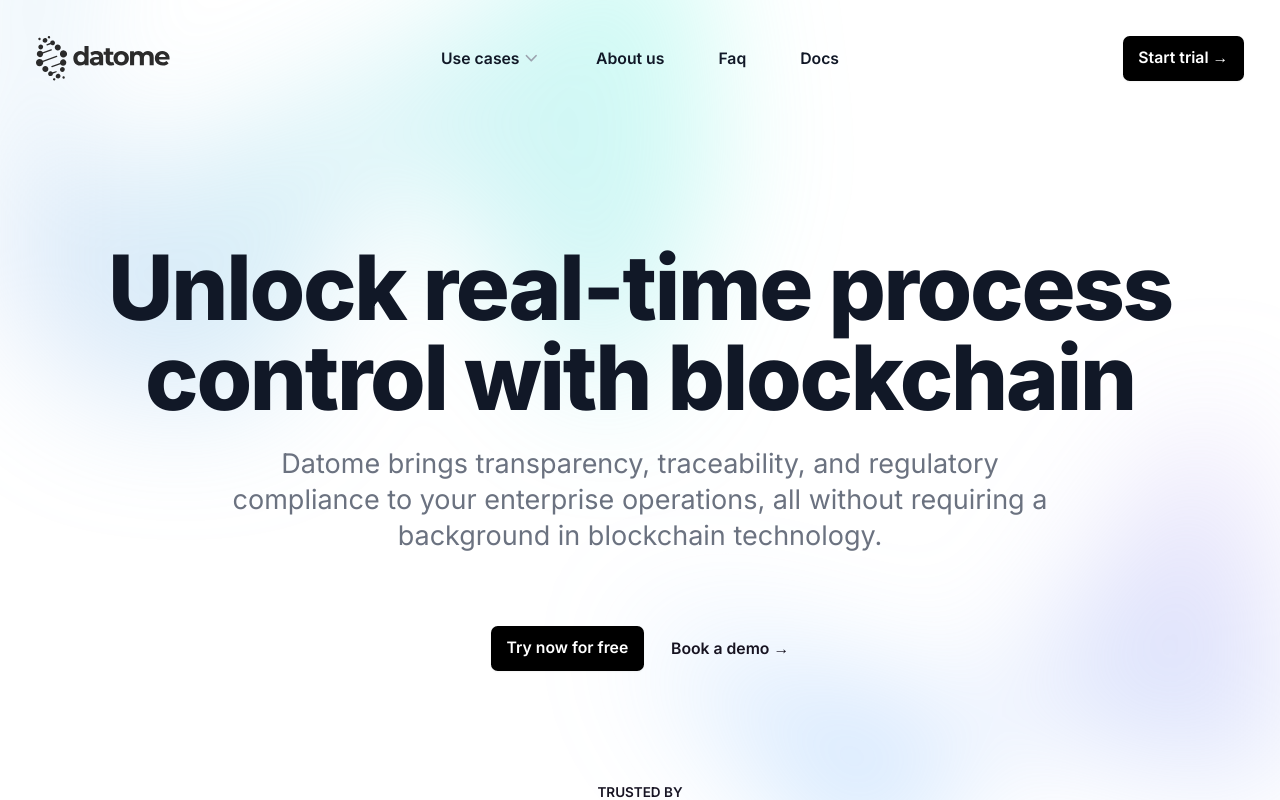
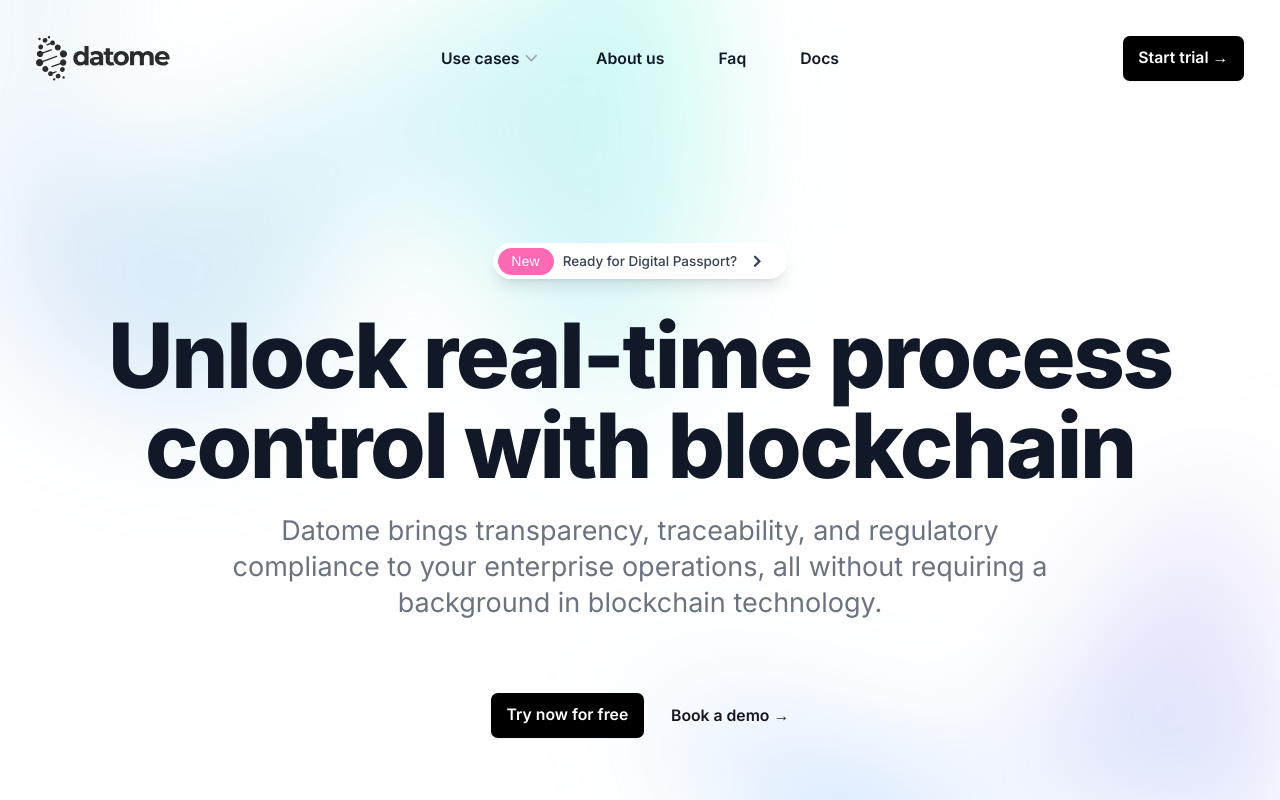
Before and after one commit to devbewill/chainkpr, a Next.js app: page / in a window 1280 px wide. Shown: the top 800 px of the page. Built offline with nearby package versions, Linux system fonts and the light colour scheme.

Commit message:
readded widget link in hero section

```diff
--- a/src/components/Announcement.js
+++ b/src/components/Announcement.js
@@ -3,7 +3,7 @@ export default function Announcement() {
     <div className="bg-primary px-4 py-1 text-white">
       <p className="text-center text-sm font-medium">
         Ready for Digital Passport?
-        <a href="#" className="inline-block underline px-1">
+        <a href="/article/usecase-dpp" className="inline-block underline px-1">
           Check the right way
         </a>
       </p>
--- a/src/components/Hero.js
+++ b/src/components/Hero.js
@@ -17,9 +17,9 @@ export default function Hero() {
           </div>
           <div className="pt-20">
             <div className="max-w-7xl mx-auto mt-5 lg:mt-20 text-center">
-              {/* <a
-                href="#"
-                className="inline-flex justify-between items-center py-1 px-1 pr-4 mb-7 text-xs text-gray-700 bg-white rounded-full  hover:bg-gray-200"
+              <a
+                href="/article/usecase-dpp"
+                className="inline-flex justify-between items-center py-1 px-1 pr-4 mb-7 text-xs text-gray-700 bg-white shadow-lg rounded-full  hover:bg-gray-200"
                 role="alert"
               >
                 <span class=" bg-primary rounded-full text-white px-3 py-1 mr-2">
@@ -38,7 +38,7 @@ export default function Hero() {
                     clip-rule="evenodd"
                   ></path>
                 </svg>
-              </a> */}
+              </a>
               <h1 className="text-4xl font-extrabold tracking-tight text-gray-900  lg:text-[5rem] lg:leading-none ">
                 Unlock real-time process control with blockchain
               </h1>
```
